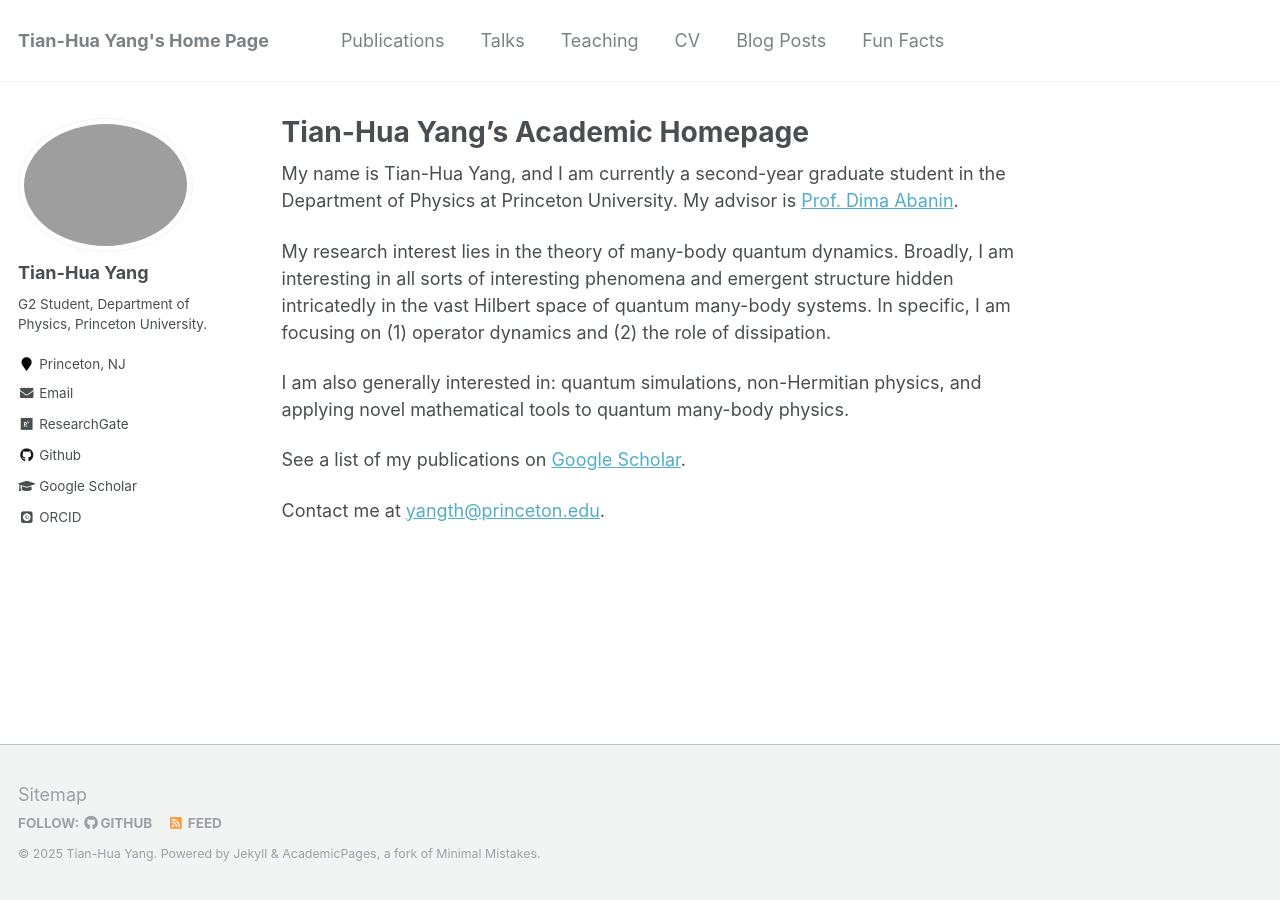
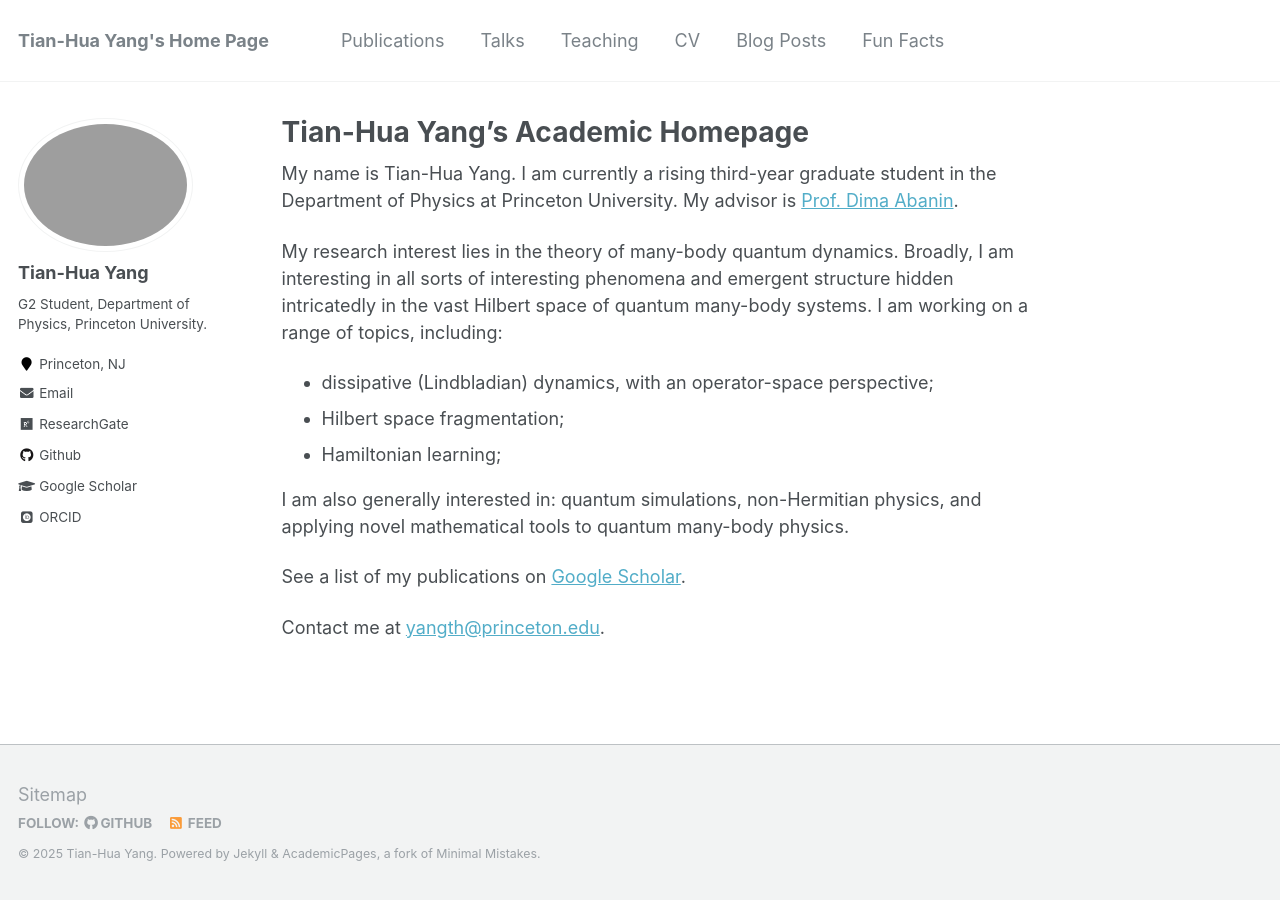
Before and after one commit to ThomasYangth/thomasyangth.github.io, a Jekyll site: the page built from _pages/about.md, in a window 1280 px wide. Built offline with Jekyll 4.4.1, drawn with Linux system fonts in a browser that asks for light colours; some web fonts are replaced.

Commit message:
Update about.md

```diff
--- a/_pages/about.md
+++ b/_pages/about.md
@@ -8,9 +8,14 @@ redirect_from:
   - /about.html
 ---
 
-My name is Tian-Hua Yang, and I am currently a second-year graduate student in the Department of Physics at Princeton University. My advisor is <a href="https://phy.princeton.edu/people/dmitry-abanin">Prof. Dima Abanin</a>.
+My name is Tian-Hua Yang. I am currently a rising third-year graduate student in the Department of Physics at Princeton University. My advisor is <a href="https://phy.princeton.edu/people/dmitry-abanin">Prof. Dima Abanin</a>.
 
-My research interest lies in the theory of many-body quantum dynamics. Broadly, I am interesting in all sorts of interesting phenomena and emergent structure hidden intricatedly in the vast Hilbert space of quantum many-body systems. In specific, I am focusing on (1) operator dynamics and (2) the role of dissipation.
+My research interest lies in the theory of many-body quantum dynamics. Broadly, I am interesting in all sorts of interesting phenomena and emergent structure hidden intricatedly in the vast Hilbert space of quantum many-body systems. I am working on a range of topics, including:
+<ul>
+<li>dissipative (Lindbladian) dynamics, with an operator-space perspective;</li>
+<li>Hilbert space fragmentation;</li>
+<li>Hamiltonian learning;</li>
+</ul>
 
 I am also generally interested in: quantum simulations, non-Hermitian physics, and applying novel mathematical tools to quantum many-body physics.
 
```
